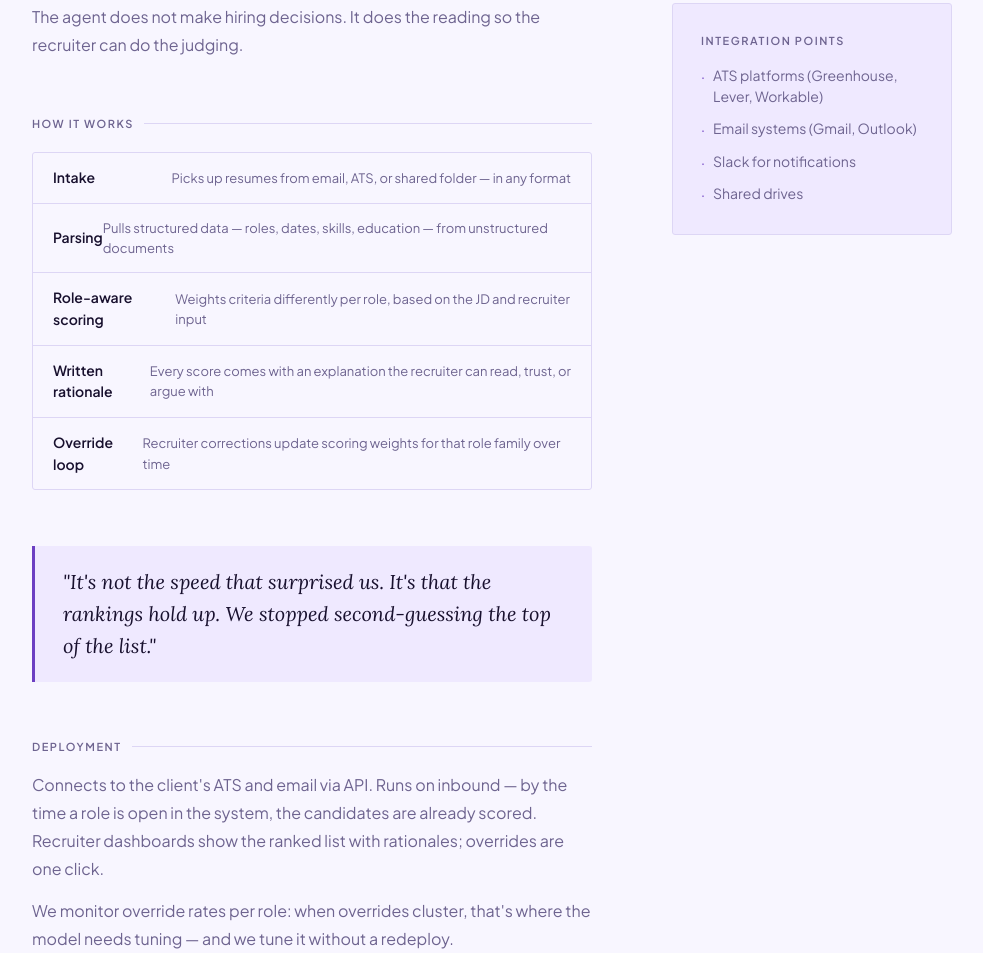
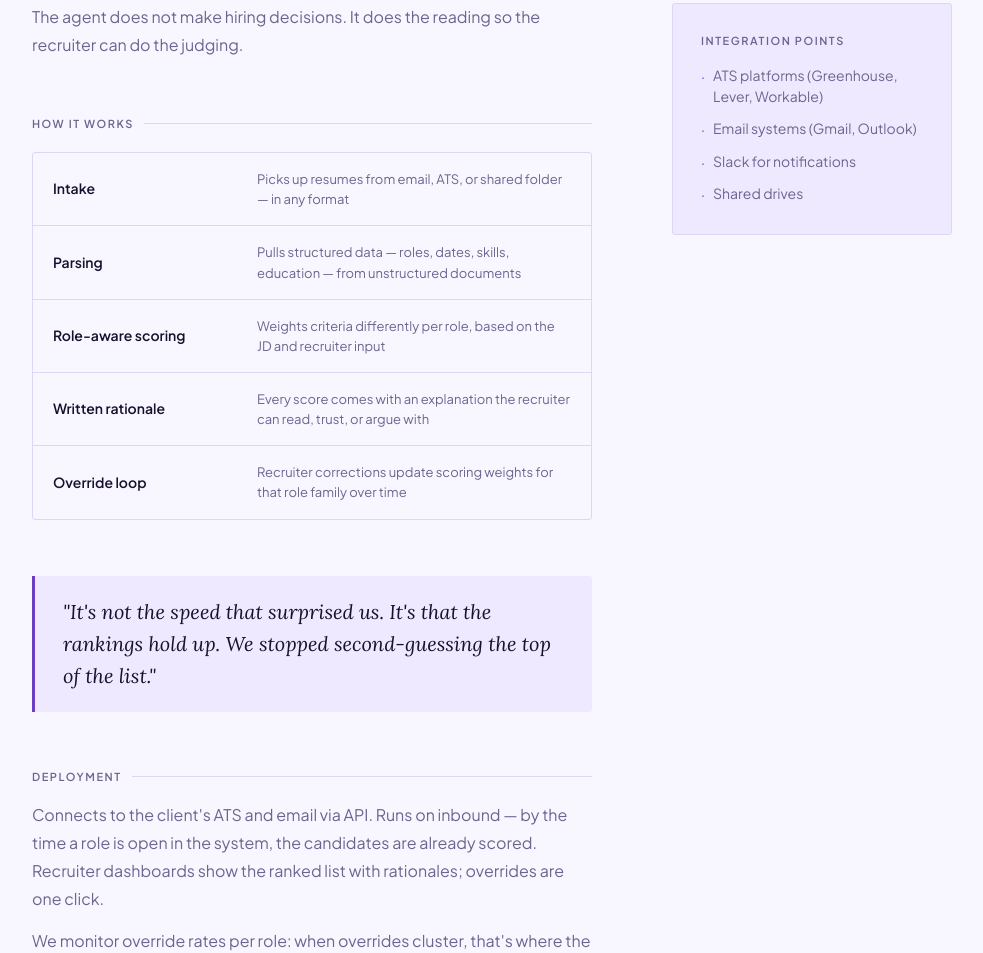
Before and after one commit to YASHYASHKINGGOD/agency-landing-page, a plain HTML site: page case-studies/candidate-intelligence.html in a window 1280 px wide. Shown: the part 1387-2340 px from the top of the page, without its empty margins (148-1131 px from the left). Drawn offline with nearby package versions, Linux system fonts and the light colour scheme.

Commit message:
Fix How It Works table layout alignment
Co-Authored-By: Claude Sonnet 4.6 <noreply@anthropic.com>

```diff
--- a/case-studies/candidate-intelligence.html
+++ b/case-studies/candidate-intelligence.html
@@ -55,7 +55,7 @@ nav{position:fixed;top:0;left:0;right:0;z-index:100;padding:20px max(48px, calc(
 
 /* TECH STACK */
 .tech-list{display:flex;flex-direction:column;gap:0;border:1px solid var(--border);border-radius:3px;overflow:hidden;margin-top:20px}
-.tech-item{display:flex;align-items:center;justify-content:space-between;padding:14px 20px;border-bottom:1px solid var(--border);font-size:14px}
+.tech-item{display:grid;grid-template-columns:180px 1fr;align-items:center;gap:24px;padding:16px 20px;border-bottom:1px solid var(--border);font-size:14px}
 .tech-item:last-child{border-bottom:none}
 .tech-name{font-weight:600}
 .tech-role{color:var(--fg-muted);font-size:13px}
```
